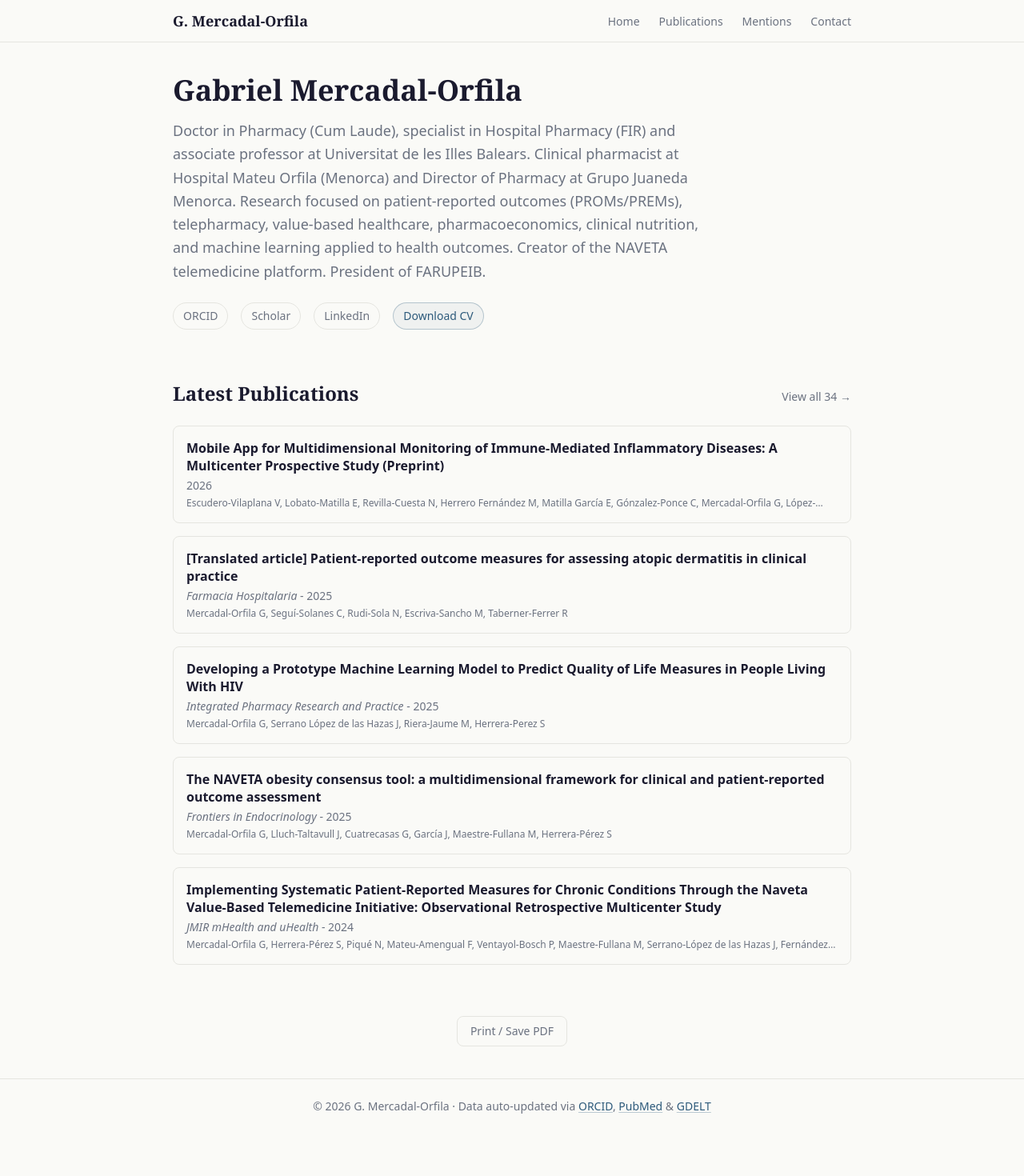
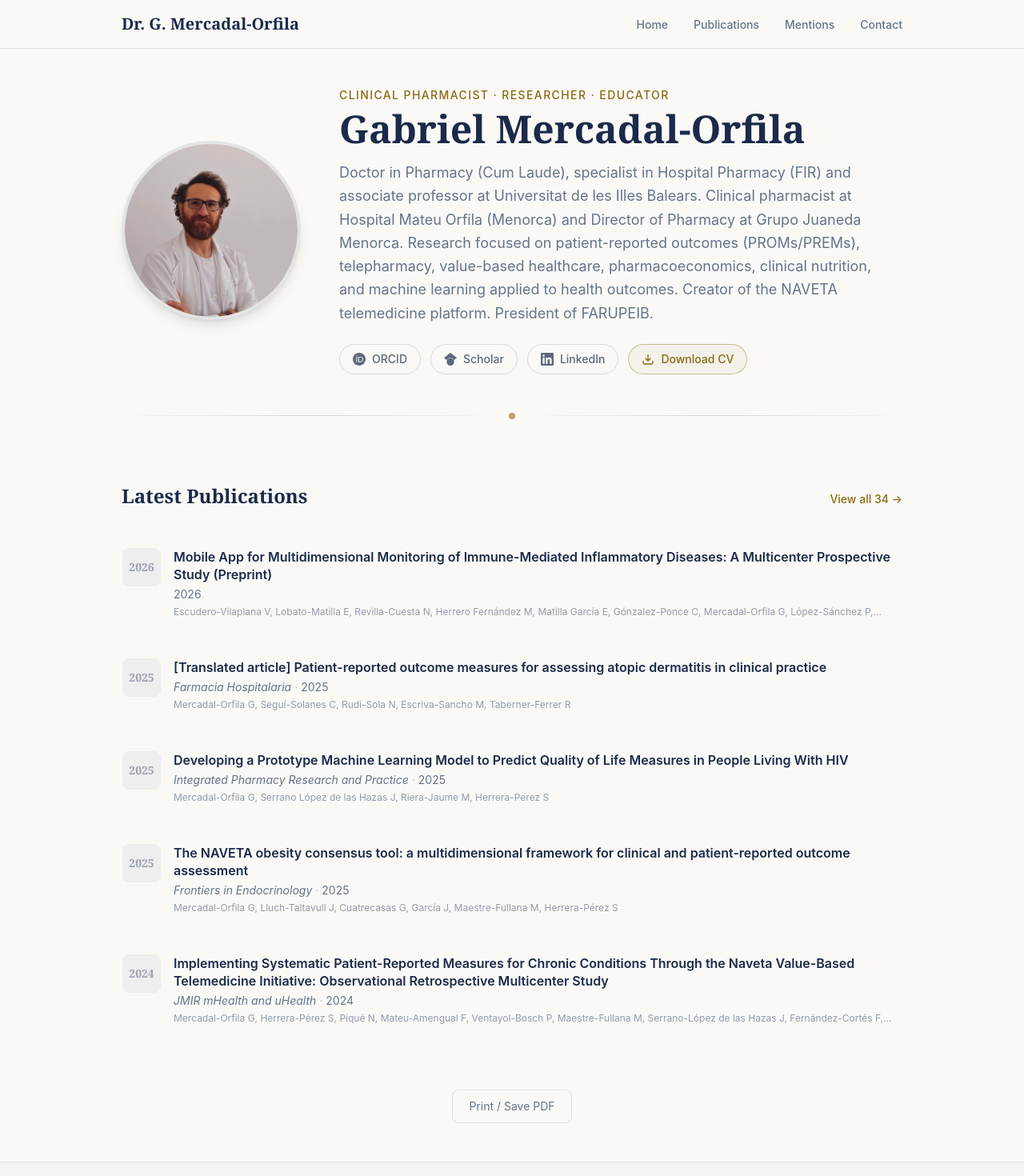
Before and after one commit to GMO10/gmercadal-academic, a Next.js app: page / in a window 1280 px wide. Shown: the top 1470 px of the page at 80% size. Before the commit the page ends 1417 px from the top, so only its background shows below. Built offline with nearby package versions, Linux system fonts and the light colour scheme.

Commit message:
redesign: academic elegant with photo hero

```diff
--- a/app/globals.css
+++ b/app/globals.css
@@ -2,7 +2,7 @@
 @tailwind components;
 @tailwind utilities;
 
-@import url('https://fonts.googleapis.com/css2?family=Libre+Baskerville:ital,wght@0,400;0,700;1,400&family=Source+Sans+3:wght@300;400;500;600;700&family=JetBrains+Mono:wght@400;500&display=swap');
+@import url('https://fonts.googleapis.com/css2?family=Playfair+Display:ital,wght@0,400;0,500;0,600;0,700;0,800;1,400&family=Inter:wght@300;400;500;600;700&display=swap');
 
 /* ── Base ─────────────────────────────────────────── */
 
@@ -11,20 +11,41 @@ html {
 }
 
 body {
-  @apply bg-ivory text-ink font-sans antialiased;
+  @apply bg-cream text-navy font-sans antialiased;
 }
 
 ::selection {
-  @apply bg-accent/20;
+  @apply bg-gold/20;
 }
 
 /* ── Links ────────────────────────────────────────── */
 
 a {
-  @apply text-accent underline decoration-accent/30 underline-offset-2 transition-colors;
+  @apply text-gold underline decoration-gold/30 underline-offset-2 transition-colors;
 }
 a:hover {
-  @apply text-accent-light decoration-accent-light/50;
+  @apply text-gold-dark decoration-gold-dark/50;
+}
+
+/* ── Profile Links ────────────────────────────────── */
+
+.profile-link {
+  @apply inline-flex items-center gap-2 px-4 py-2 rounded-full border border-navy/15
+         no-underline text-sm font-medium text-navy/70 hover:text-navy hover:border-navy/30
+         hover:bg-navy/5 transition-all;
+}
+
+.profile-link-accent {
+  @apply inline-flex items-center gap-2 px-4 py-2 rounded-full border border-gold/40
+         bg-gold/5 no-underline text-sm font-medium text-gold hover:bg-gold/15
+         hover:border-gold/60 transition-all;
+}
+
+/* ── Publication Cards ────────────────────────────── */
+
+.pub-card {
+  @apply border border-transparent rounded-lg p-4 -mx-4
+         hover:border-navy/10 hover:bg-navy/[0.02] transition-all;
 }
 
 /* ── Print ────────────────────────────────────────── */
@@ -57,8 +78,11 @@ a:hover {
   }
   h1 { font-size: 18pt; }
   h2 { font-size: 14pt; margin-top: 1em; }
-  .publication-card, .mention-card {
+  .publication-card, .mention-card, .pub-card {
     break-inside: avoid;
     page-break-inside: avoid;
   }
+  .hero-section {
+    margin-bottom: 1em;
+  }
 }
--- a/app/layout.tsx
+++ b/app/layout.tsx
@@ -4,15 +4,15 @@ import './globals.css';
 
 export const metadata: Metadata = {
   title: {
-    default: 'G. Mercadal-Orfila — Academic Profile',
-    template: '%s | G. Mercadal-Orfila',
+    default: 'Dr. Gabriel Mercadal-Orfila — Academic Profile',
+    template: '%s | Dr. G. Mercadal-Orfila',
   },
   description:
-    'Hospital pharmacist and researcher. Publications, mentions, and academic profile of G. Mercadal-Orfila.',
+    'Clinical pharmacist, researcher and educator. Publications, mentions, and academic profile of Dr. Gabriel Mercadal-Orfila.',
   openGraph: {
     type: 'website',
     locale: 'en_US',
-    siteName: 'G. Mercadal-Orfila',
+    siteName: 'Dr. G. Mercadal-Orfila',
   },
 };
 
@@ -29,22 +29,22 @@ export default function RootLayout({ children }: { children: React.ReactNode })
       <body className="min-h-screen flex flex-col">
         {/* ── Navigation ────────────────────────── */}
         <nav
-          className="border-b border-border bg-ivory/80 backdrop-blur-sm sticky top-0 z-50"
+          className="border-b border-border bg-cream/90 backdrop-blur-md sticky top-0 z-50"
           aria-label="Main navigation"
         >
-          <div className="max-w-4xl mx-auto px-4 sm:px-6 py-3 flex items-center justify-between">
+          <div className="max-w-5xl mx-auto px-4 sm:px-6 py-4 flex items-center justify-between">
             <Link
               href="/"
-              className="font-serif font-bold text-lg text-ink no-underline hover:text-accent transition-colors"
+              className="font-serif font-bold text-xl text-navy no-underline hover:text-gold transition-colors"
             >
-              G. Mercadal-Orfila
+              Dr. G. Mercadal-Orfila
             </Link>
-            <ul className="flex gap-6 list-none m-0 p-0">
+            <ul className="flex gap-8 list-none m-0 p-0">
               {navLinks.map((link) => (
                 <li key={link.href}>
                   <Link
                     href={link.href}
-                    className="text-sm font-medium text-muted no-underline hover:text-ink transition-colors"
+                    className="text-sm font-medium text-slate no-underline hover:text-navy transition-colors relative after:absolute after:bottom-[-4px] after:left-0 after:w-0 after:h-[2px] after:bg-gold after:transition-all hover:after:w-full"
                   >
                     {link.label}
                   </Link>
@@ -55,29 +55,24 @@ export default function RootLayout({ children }: { children: React.ReactNode })
         </nav>
 
         {/* ── Main ──────────────────────────────── */}
-        <main className="flex-1 max-w-4xl mx-auto w-full px-4 sm:px-6 py-10">
+        <main className="flex-1 max-w-5xl mx-auto w-full px-4 sm:px-6 py-12">
           {children}
         </main>
 
         {/* ── Footer ────────────────────────────── */}
-        <footer className="border-t border-border text-center text-sm text-muted py-6">
-          <div className="max-w-4xl mx-auto px-4">
-            © {new Date().getFullYear()} G. Mercadal-Orfila · Data auto-updated via{' '}
-            <a
-              href="https://orcid.org/0000-0001-7304-458X"
-              target="_blank"
-              rel="noopener noreferrer"
-            >
-              ORCID
-            </a>
-            ,{' '}
-            <a href="https://pubmed.ncbi.nlm.nih.gov/" target="_blank" rel="noopener noreferrer">
-              PubMed
-            </a>{' '}
-            &amp;{' '}
-            <a href="https://www.gdeltproject.org/" target="_blank" rel="noopener noreferrer">
-              GDELT
-            </a>
+        <footer className="border-t border-border bg-navy/[0.02] text-center text-sm text-slate py-8">
+          <div className="max-w-5xl mx-auto px-4">
+            <p className="mb-1">
+              &copy; {new Date().getFullYear()} Dr. Gabriel Mercadal-Orfila
+            </p>
+            <p className="text-xs text-slate/60">
+              Data auto-updated via{' '}
+              <a href="https://orcid.org/0000-0001-7304-458X" target="_blank" rel="noopener noreferrer" className="text-slate/60 hover:text-gold">ORCID</a>
+              {', '}
+              <a href="https://pubmed.ncbi.nlm.nih.gov/" target="_blank" rel="noopener noreferrer" className="text-slate/60 hover:text-gold">PubMed</a>
+              {' & '}
+              <a href="https://www.crossref.org/" target="_blank" rel="noopener noreferrer" className="text-slate/60 hover:text-gold">Crossref</a>
+            </p>
           </div>
         </footer>
       </body>
--- a/app/page.tsx
+++ b/app/page.tsx
@@ -1,103 +1,157 @@
 'use client';
 
 import Link from 'next/link';
+import Image from 'next/image';
 import { BadgeScore } from '@/components/BadgeScore';
 import pubsData from '@/data/publications.json';
 import mentionsData from '@/data/mentions.json';
 import identityData from '@/config/identity.json';
-const pubsTyped: any = pubsData;
-const mentionsTyped: any = mentionsData;
-const identityTyped: any = identityData;
+
+const identity: any = identityData;
+const pubs: any = pubsData;
+const mentions: any = mentionsData;
 
 export default function HomePage() {
-const identity = identityTyped;
-  const pubs = pubsTyped;
-  const mentions = mentionsTyped;
-
   const latestPubs = pubs.publications.slice(0, 5);
   const latestMentions = mentions.mentions.slice(0, 3);
 
   return (
     <>
-      <section aria-labelledby="profile-heading" className="mb-16">
-        <h1 id="profile-heading" className="font-serif text-3xl sm:text-4xl font-bold mb-4 text-ink">
+      {/* ── Hero Section ────────────────────────── */}
+      <section className="hero-section relative mb-20">
+        <div className="flex flex-col md:flex-row items-center gap-8 md:gap-12">
+          {/* Photo */}
+          <div className="flex-shrink-0">
+            <div className="w-44 h-44 md:w-56 md:h-56 rounded-full overflow-hidden border-4 border-navy/10 shadow-lg">
+              <Image
+                src="/profile.jpg"
+                alt={identity.person.fullName}
+                width={224}
+                height={224}
+                className="object-cover w-full h-full"
+                priority
+              />
+            </div>
+          </div>
+
+          {/* Bio */}
+          <div className="flex-1 text-center md:text-left">
+            <p className="text-sm font-medium tracking-widest uppercase text-gold mb-2">
+              Clinical Pharmacist &middot; Researcher &middot; Educator
+            </p>
+            <h1 className="font-serif text-4xl sm:text-5xl font-bold text-navy mb-4 leading-tight">
               {identity.person.fullName}
             </h1>
-        <p className="text-lg text-muted leading-relaxed max-w-2xl mb-6">
+            <p className="text-lg text-slate leading-relaxed max-w-2xl mb-6">
               {identity.person.bio}
             </p>
-        <div className="flex flex-wrap gap-4 text-sm">
+
+            {/* Links */}
+            <div className="flex flex-wrap gap-3 justify-center md:justify-start">
               {identity.person.links.orcid && (
                 <a href={identity.person.links.orcid} target="_blank" rel="noopener noreferrer"
-              className="inline-flex items-center gap-1.5 px-3 py-1.5 rounded-full border border-border hover:border-accent/40 no-underline text-muted hover:text-accent transition-all">
+                  className="profile-link">
+                  <svg className="w-4 h-4" viewBox="0 0 24 24" fill="currentColor"><path d="M12 0C5.372 0 0 5.372 0 12s5.372 12 12 12 12-5.372 12-12S18.628 0 12 0zM7.369 4.378c.525 0 .947.431.947.947s-.422.947-.947.947a.95.95 0 0 1-.947-.947c0-.525.422-.947.947-.947zm-.722 3.038h1.444v10.041H6.647V7.416zm3.562 0h3.9c3.712 0 5.344 2.653 5.344 5.025 0 2.578-2.016 5.025-5.325 5.025h-3.919V7.416zm1.444 1.303v7.444h2.297c3.272 0 4.022-2.484 4.022-3.722 0-1.847-1.178-3.722-3.953-3.722h-2.366z"/></svg>
                   ORCID
                 </a>
               )}
               {identity.person.links.scholar && (
                 <a href={identity.person.links.scholar} target="_blank" rel="noopener noreferrer"
-              className="inline-flex items-center gap-1.5 px-3 py-1.5 rounded-full border border-border hover:border-accent/40 no-underline text-muted hover:text-accent transition-all">
+                  className="profile-link">
+                  <svg className="w-4 h-4" viewBox="0 0 24 24" fill="currentColor"><path d="M5.242 13.769 0 9.5 12 0l12 9.5-5.242 4.269C17.548 11.249 14.978 9.5 12 9.5c-2.977 0-5.548 1.748-6.758 4.269zM12 10a7 7 0 1 0 0 14 7 7 0 0 0 0-14z"/></svg>
                   Scholar
                 </a>
               )}
               {identity.person.links.linkedin && (
                 <a href={identity.person.links.linkedin} target="_blank" rel="noopener noreferrer"
-              className="inline-flex items-center gap-1.5 px-3 py-1.5 rounded-full border border-border hover:border-accent/40 no-underline text-muted hover:text-accent transition-all">
+                  className="profile-link">
+                  <svg className="w-4 h-4" viewBox="0 0 24 24" fill="currentColor"><path d="M20.447 20.452h-3.554v-5.569c0-1.328-.027-3.037-1.852-3.037-1.853 0-2.136 1.445-2.136 2.939v5.667H9.351V9h3.414v1.561h.046c.477-.9 1.637-1.85 3.37-1.85 3.601 0 4.267 2.37 4.267 5.455v6.286zM5.337 7.433a2.062 2.062 0 0 1-2.063-2.065 2.064 2.064 0 1 1 2.063 2.065zm1.782 13.019H3.555V9h3.564v11.452zM22.225 0H1.771C.792 0 0 .774 0 1.729v20.542C0 23.227.792 24 1.771 24h20.451C23.2 24 24 23.227 24 22.271V1.729C24 .774 23.2 0 22.222 0h.003z"/></svg>
                   LinkedIn
                 </a>
               )}
-          <a href="/cv.docx" download
-            className="inline-flex items-center gap-1.5 px-3 py-1.5 rounded-full border border-accent/30 bg-accent/5 no-underline text-accent hover:bg-accent/10 transition-all">
+              <a href="/cv.docx" download className="profile-link-accent">
+                <svg className="w-4 h-4" viewBox="0 0 24 24" fill="none" stroke="currentColor" strokeWidth="2"><path d="M21 15v4a2 2 0 0 1-2 2H5a2 2 0 0 1-2-2v-4M7 10l5 5 5-5M12 15V3"/></svg>
                 Download CV
               </a>
             </div>
+          </div>
+        </div>
+
+        {/* Decorative divider */}
+        <div className="mt-12 flex items-center gap-4">
+          <div className="flex-1 h-px bg-gradient-to-r from-transparent via-navy/20 to-transparent"></div>
+          <div className="w-2 h-2 rounded-full bg-gold/60"></div>
+          <div className="flex-1 h-px bg-gradient-to-r from-transparent via-navy/20 to-transparent"></div>
+        </div>
       </section>
 
+      {/* ── Latest Publications ─────────────────── */}
       <section aria-labelledby="latest-pubs" className="mb-16">
-        <div className="flex items-baseline justify-between mb-6">
-          <h2 id="latest-pubs" className="font-serif text-2xl font-bold">Latest Publications</h2>
-          <Link href="/publications" className="text-sm text-muted hover:text-accent no-underline">
-            View all {pubs.count} →
+        <div className="flex items-baseline justify-between mb-8">
+          <h2 id="latest-pubs" className="font-serif text-2xl font-bold text-navy">
+            Latest Publications
+          </h2>
+          <Link href="/publications" className="text-sm text-gold hover:text-gold-dark no-underline font-medium transition-colors">
+            View all {pubs.count} &rarr;
           </Link>
         </div>
         <div className="space-y-4">
-          {latestPubs.map((pub) => (
-            <article key={pub.id} className="publication-card border border-border rounded-lg p-4 hover:border-accent/30 transition-colors">
+          {latestPubs.map((pub: any) => (
+            <article key={pub.id} className="pub-card group">
+              <div className="flex items-start gap-4">
+                <div className="flex-shrink-0 w-12 h-12 rounded-lg bg-navy/5 flex items-center justify-center text-navy/40 font-serif text-sm font-bold">
+                  {pub.year || '—'}
+                </div>
+                <div className="flex-1 min-w-0">
                   <h3 className="font-sans font-semibold text-base leading-snug mb-1">
                     {pub.url ? (
-                  <a href={pub.url} target="_blank" rel="noopener noreferrer" className="no-underline text-ink hover:text-accent">{pub.title}</a>
-                ) : pub.title}
+                      <a href={pub.url} target="_blank" rel="noopener noreferrer"
+                        className="no-underline text-navy group-hover:text-gold transition-colors">
+                        {pub.title}
+                      </a>
+                    ) : (
+                      <span className="text-navy">{pub.title}</span>
+                    )}
                   </h3>
-              <p className="text-sm text-muted">
+                  <p className="text-sm text-slate">
                     {pub.journal && <span className="italic">{pub.journal}</span>}
-                {pub.journal && pub.year && ' - '}
+                    {pub.journal && pub.year && <span className="mx-1 text-slate/40">&middot;</span>}
                     {pub.year && <span>{pub.year}</span>}
                   </p>
-              {pub.authors.length > 0 && (
-                <p className="text-xs text-muted mt-1 line-clamp-1">{pub.authors.join(', ')}</p>
+                  {pub.authors && pub.authors.length > 0 && (
+                    <p className="text-xs text-slate/70 mt-1 line-clamp-1">{pub.authors.join(', ')}</p>
                   )}
+                </div>
+              </div>
             </article>
           ))}
         </div>
       </section>
 
+      {/* ── Recent Mentions ─────────────────────── */}
       {latestMentions.length > 0 && (
         <section aria-labelledby="latest-mentions" className="mb-16">
-          <div className="flex items-baseline justify-between mb-6">
-            <h2 id="latest-mentions" className="font-serif text-2xl font-bold">Recent Mentions</h2>
-            <Link href="/mentions" className="text-sm text-muted hover:text-accent no-underline">
-              View all {mentions.count} →
+          <div className="flex items-baseline justify-between mb-8">
+            <h2 id="latest-mentions" className="font-serif text-2xl font-bold text-navy">
+              Recent Mentions
+            </h2>
+            <Link href="/mentions" className="text-sm text-gold hover:text-gold-dark no-underline font-medium transition-colors">
+              View all {mentions.count} &rarr;
             </Link>
           </div>
           <div className="space-y-4">
-            {latestMentions.map((m) => (
-              <article key={m.id} className="mention-card border border-border rounded-lg p-4 hover:border-accent/30 transition-colors">
+            {latestMentions.map((m: any) => (
+              <article key={m.id} className="mention-card group border border-border rounded-lg p-4 hover:border-gold/30 transition-colors">
                 <div className="flex items-start gap-3">
                   <div className="flex-1 min-w-0">
                     <h3 className="font-sans font-semibold text-base leading-snug mb-1">
-                      <a href={m.url} target="_blank" rel="noopener noreferrer" className="no-underline text-ink hover:text-accent">{m.title}</a>
+                      <a href={m.url} target="_blank" rel="noopener noreferrer"
+                        className="no-underline text-navy group-hover:text-gold transition-colors">
+                        {m.title}
+                      </a>
                     </h3>
-                    <p className="text-sm text-muted">
-                      {m.source}{m.date && (' - ' + m.date)}{m.language && (' - ' + m.language.toUpperCase())}
+                    <p className="text-sm text-slate">
+                      {m.source}{m.date && (' · ' + m.date)}{m.language && (' · ' + m.language.toUpperCase())}
                     </p>
                   </div>
                   <BadgeScore score={m.score} />
@@ -108,10 +162,11 @@ const identity = identityTyped;
         </section>
       )}
 
+      {/* ── Print Button ────────────────────────── */}
       <div className="no-print text-center mt-8">
         <button
           onClick={() => window.print()}
-          className="text-sm text-muted border border-border rounded-lg px-4 py-2 hover:border-accent/40 hover:text-accent transition-all cursor-pointer"
+          className="text-sm text-slate border border-border rounded-lg px-5 py-2.5 hover:border-gold/40 hover:text-gold transition-all cursor-pointer bg-transparent"
         >
           Print / Save PDF
         </button>
--- a/tailwind.config.js
+++ b/tailwind.config.js
@@ -7,17 +7,18 @@ module.exports = {
   theme: {
     extend: {
       fontFamily: {
-        serif: ['"Libre Baskerville"', 'Georgia', 'serif'],
-        sans: ['"Source Sans 3"', 'system-ui', 'sans-serif'],
-        mono: ['"JetBrains Mono"', 'monospace'],
+        serif: ['"Playfair Display"', 'Georgia', 'serif'],
+        sans: ['"Inter"', 'system-ui', 'sans-serif'],
       },
       colors: {
-        ivory: '#FAFAF7',
-        ink: '#1A1A2E',
-        accent: '#2D5A7B',
-        'accent-light': '#3A7CA5',
-        muted: '#6B7280',
-        border: '#E5E5E0',
+        cream: '#FAF9F6',
+        navy: '#1B2A4A',
+        'navy-light': '#2C4066',
+        gold: '#8B6914',
+        'gold-dark': '#6B5010',
+        'gold-light': '#B8941E',
+        slate: '#64748B',
+        border: '#E2E0DB',
         'score-high': '#16A34A',
         'score-mid': '#CA8A04',
         'score-low': '#DC2626',
```
Also changed, not shown: public/profile.jpg (added). Lines whose indentation alone changed are shown as unchanged.
